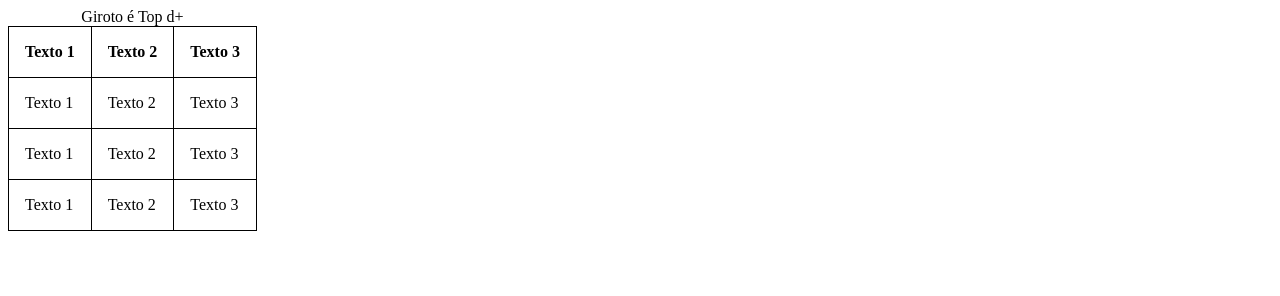
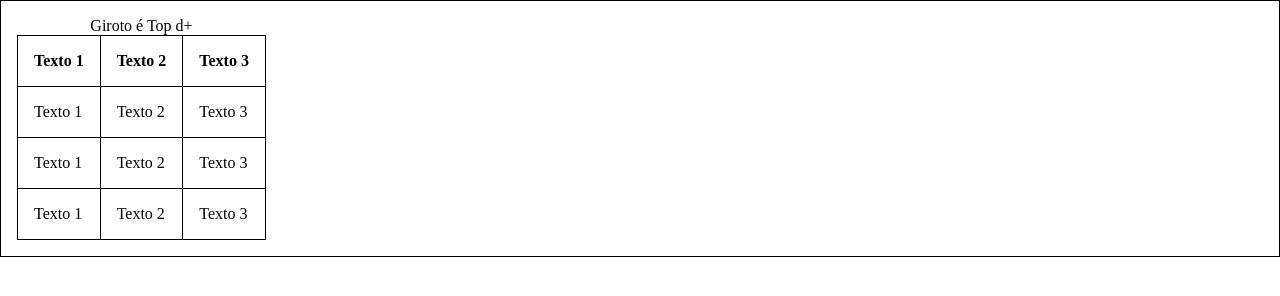
Before and after one commit to FelipeFonseca08/AtividadesUnifilBasico, a plain HTML site: page index.html in a window 1280 px wide. Drawn offline with Linux system fonts and the light colour scheme.

Commit message:
Update index.html

```diff
--- a/index.html
+++ b/index.html
@@ -6,6 +6,17 @@
     <title>Tables</title>
 
     <style>
+
+        body {
+            height: 100vh;
+            padding: 0px;
+            margin: 0px;
+        }
+
+        table {
+            display: block;
+            margin: auto;
+        }
 
         table, td, th {
             padding: 16px;
```
